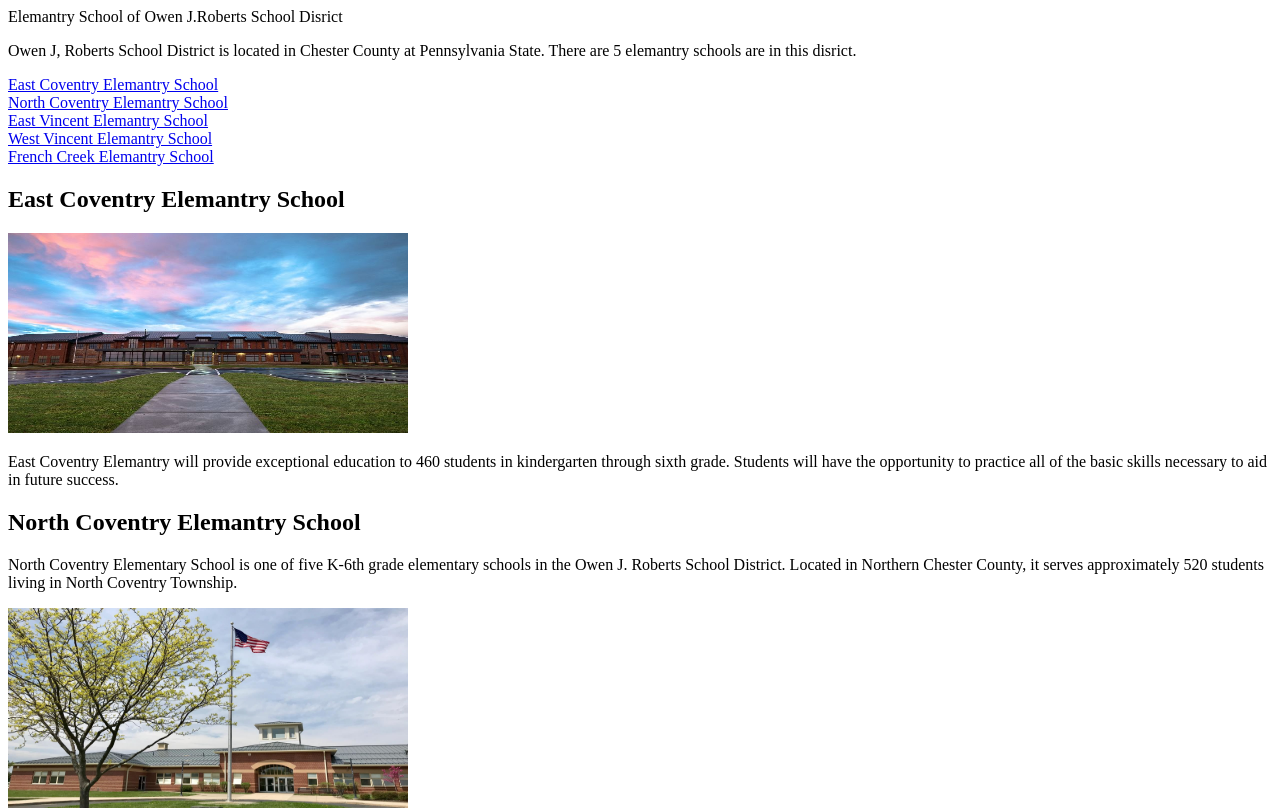
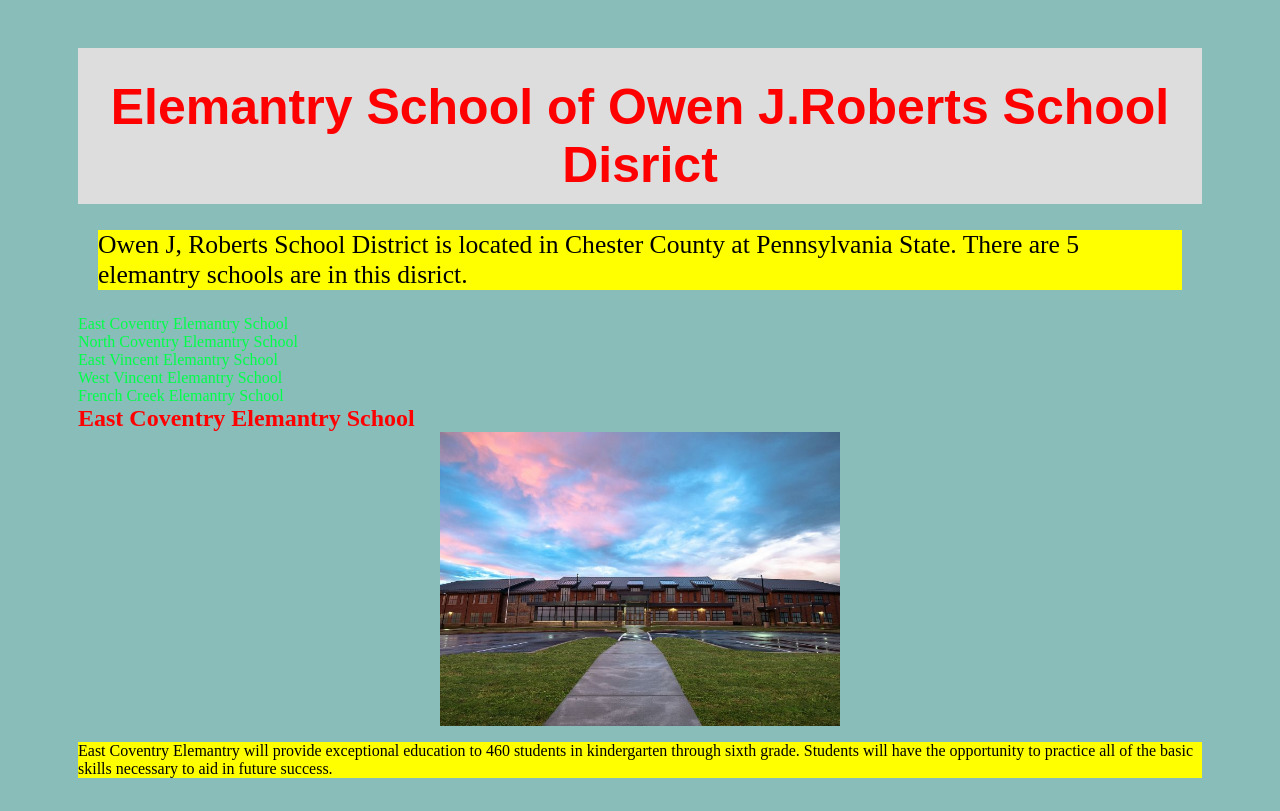
Before and after one commit to LaunchCodeAllhubs/js-assignment-4-html-me-something-ayse-z, a website: page index.html in a window 1280 px wide. Shown: the top 811 px of the page. Drawn offline with Linux system fonts and the light colour scheme.

Commit message:
Added styles.css

```diff
--- a/index.html
+++ b/index.html
@@ -2,10 +2,12 @@
 <html>
    <head>
       <title>Elemantry School of Owen J.Roberts School District</title>
+      <link rel="stylesheet" type="text/css" href="styles.css">
    </head>
+
    <body>
-      <!-- Write your HTML in this file! -->
-      <header>Elemantry School of Owen J.Roberts School Disrict</header>
+      <header>
+         <h1 id ="mainHeading">Elemantry School of Owen J.Roberts School Disrict</h1></header>
       <main><p>Owen J, Roberts School District is located in Chester County at Pennsylvania State.
          There are 5 elemantry schools are in this disrict.</p></main>
 
@@ -36,8 +38,7 @@
       <p>East Vincent Elementary School is a school that includes families from East Vincent and East Coventry Townships.
          It has over 500 students in grades K-6.  </p>
          <img src="images\east-vincent.jpg" width="400" height="200">
-
-   </article>
+      </article>
 
    <article>
       <a name="West Vincent"><h2>West Vincent Elemantry School</h2></a>
--- a/styles.css
+++ b/styles.css
@@ -1 +1,83 @@
 /* Write your CSS here! */
+body {
+  margin: 8px;
+  display: block;
+  background-color: rgb(136, 189, 186);
+  padding-left: 70px;
+  padding-right: 70px;
+  padding-top: 40px;
+  padding-bottom: 50px;
+}
+
+  header {
+    background-color: #ff0059;
+    color: white;
+    text-align: center;
+    padding: 10px;
+  }
+
+  main {
+    margin: 20px;
+  }
+
+  article {
+    margin-bottom: 40px;
+  }
+  #mainHeading {
+    color: red;
+    font-size: 50px;
+    text-align: center;
+    font-family: Arial, Helvetica, sans-serif;
+    padding-top: 20px;
+}
+  a {
+    text-decoration: none;
+    color: #00ff48;
+  }
+
+  a:hover {
+    text-decoration: underline;
+  }
+
+  h2 {
+    color: #ff0000;
+  }
+
+  img {
+    max-width: 100%;
+    height: auto;
+    display: block;
+    margin: auto;
+  }
+
+  p {
+    background-color: yellow;
+  }
+
+  main h2 {
+      padding: 0.625em 0 0.625em 0.625em;
+  }
+  h1, h2, h3 {
+      margin: 0;
+  }
+  user agent stylesheet
+  h2 {
+      display: block;
+      font-size: 1.5em;
+      margin-block-start: 0.83em;
+      margin-block-end: 0.83em;
+      margin-inline-start: 0px;
+      margin-inline-end: 0px;
+      font-weight: bold;
+  }
+  header, main, footer {
+    background-color: #ddd;
+      font-size: 1.6em;
+  }
+  .funParagraph {
+    color: green;
+    font-size: 20px;
+    font-family: Arial, Helvetica, sans-serif;
+    padding-right: 50px;
+    padding-left: 50px;
+}
```
